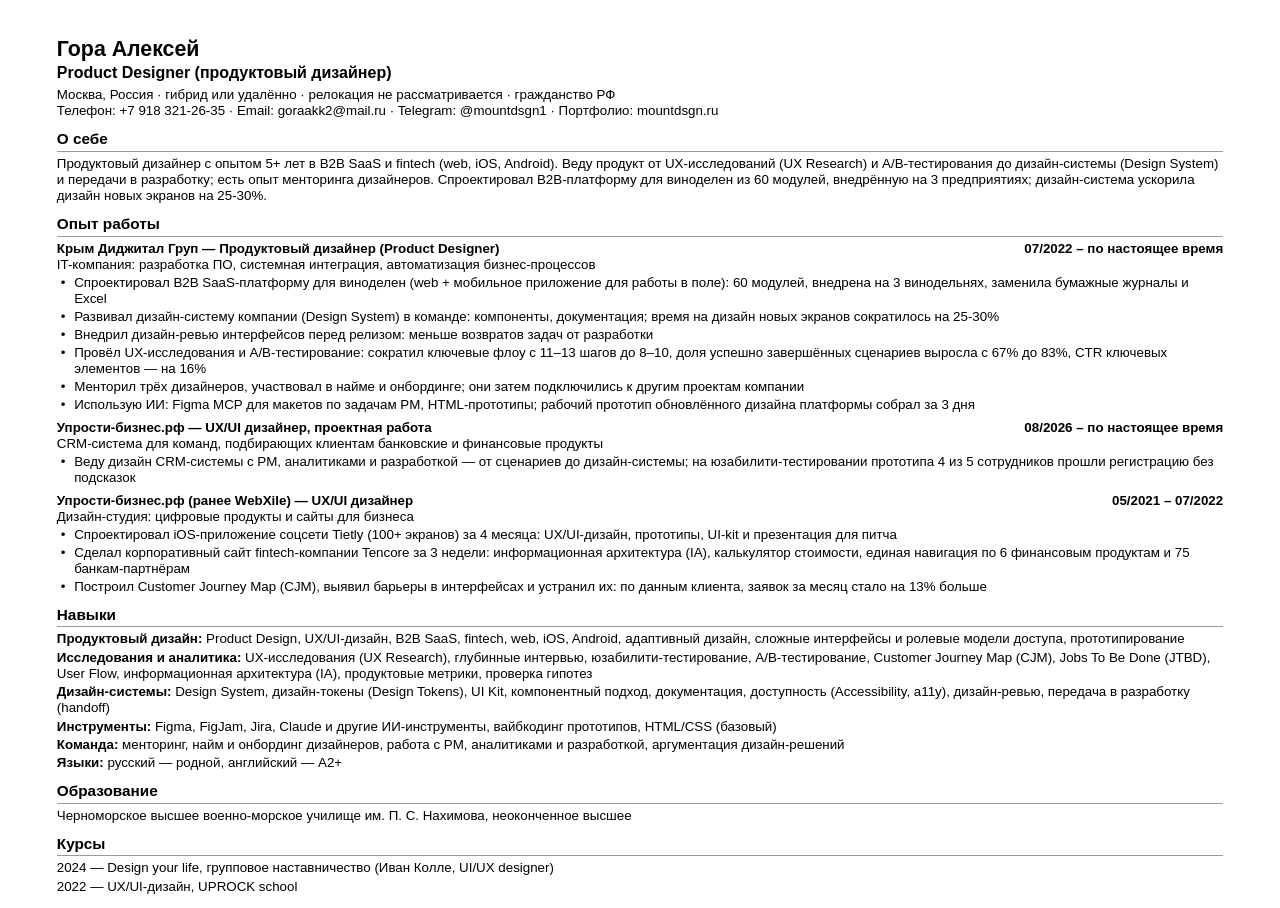
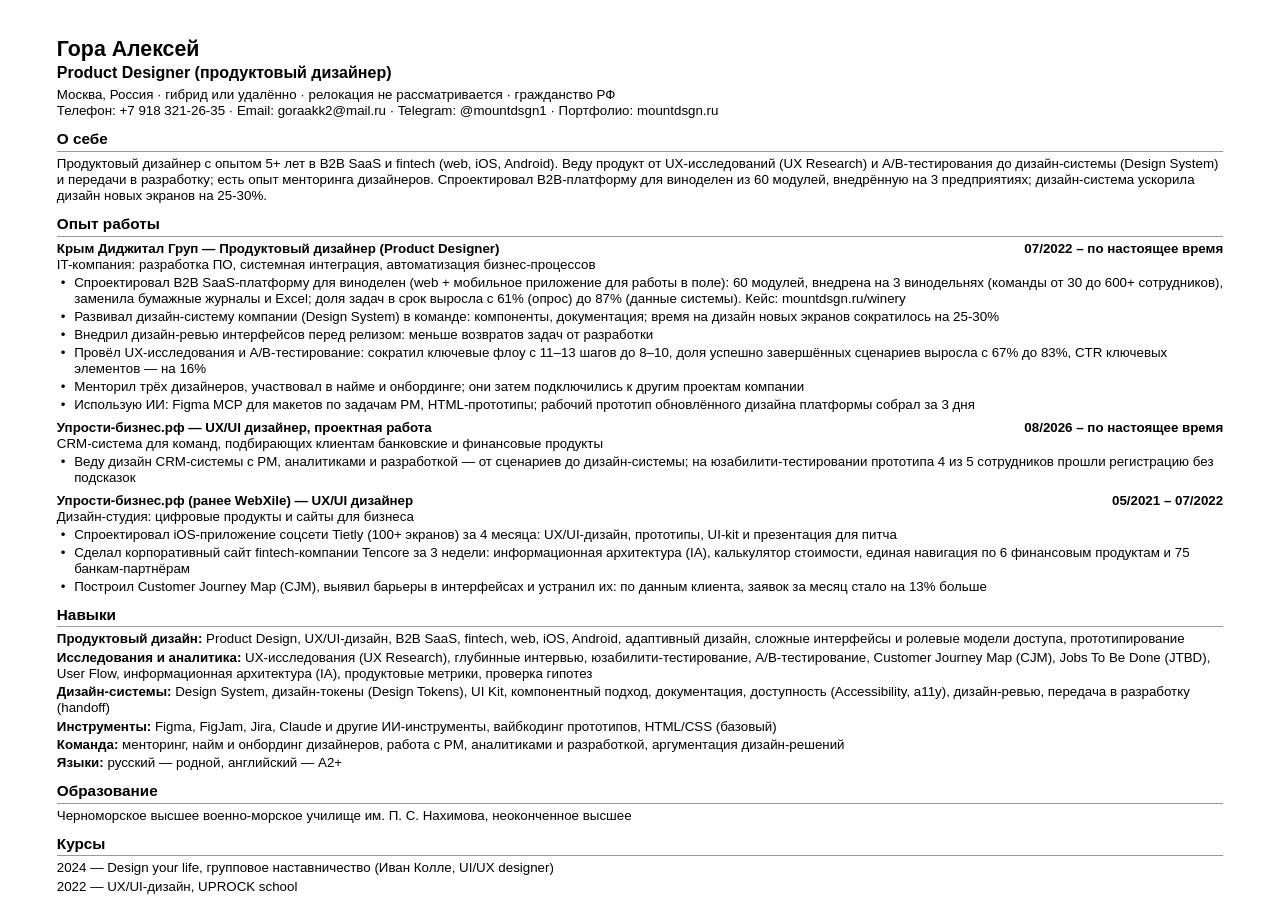
Before and after one commit to MountDSGN-bit/mountdsgn, a plain HTML site: page src/cv/cv.html in a window 1280 px wide. Drawn offline with Linux system fonts and the light colour scheme.

Commit message:
Resume: Winery scale and result, case link
Co-Authored-By: Claude Sonnet 5.5 <noreply@anthropic.com>
Claude-Session: https://claude.ai/code/session_01MaCRRPJWtG8tY22VDMqRVs

```diff
--- a/src/cv/cv.html
+++ b/src/cv/cv.html
@@ -25,7 +25,7 @@ p+p{margin-top:1.5pt}
 <div class="jh" style="margin-top:0"><span>Крым Диджитал Груп — Продуктовый дизайнер (Product Designer)</span><span>07/2022 – по настоящее время</span></div>
 <div>IT-компания: разработка ПО, системная интеграция, автоматизация бизнес-процессов</div>
 <ul>
-<li>Спроектировал B2B SaaS-платформу для виноделен (web + мобильное приложение для работы в поле): 60 модулей, внедрена на 3 винодельнях, заменила бумажные журналы и Excel</li>
+<li>Спроектировал B2B SaaS-платформу для виноделен (web + мобильное приложение для работы в поле): 60 модулей, внедрена на 3 винодельнях (команды от 30 до 600+ сотрудников), заменила бумажные журналы и Excel; доля задач в срок выросла с 61% (опрос) до 87% (данные системы). Кейс: mountdsgn.ru/winery</li>
 <li>Развивал дизайн-систему компании (Design System) в команде: компоненты, документация; время на дизайн новых экранов сократилось на 25-30%</li>
 <li>Внедрил дизайн-ревью интерфейсов перед релизом: меньше возвратов задач от разработки</li>
 <li>Провёл UX-исследования и A/B-тестирование: сократил ключевые флоу с 11–13 шагов до 8–10, доля успешно завершённых сценариев выросла с 67% до 83%, CTR ключевых элементов — на 16%</li>
```
Also changed, not shown: index.html (+1 -1 lines), 3 other files.
